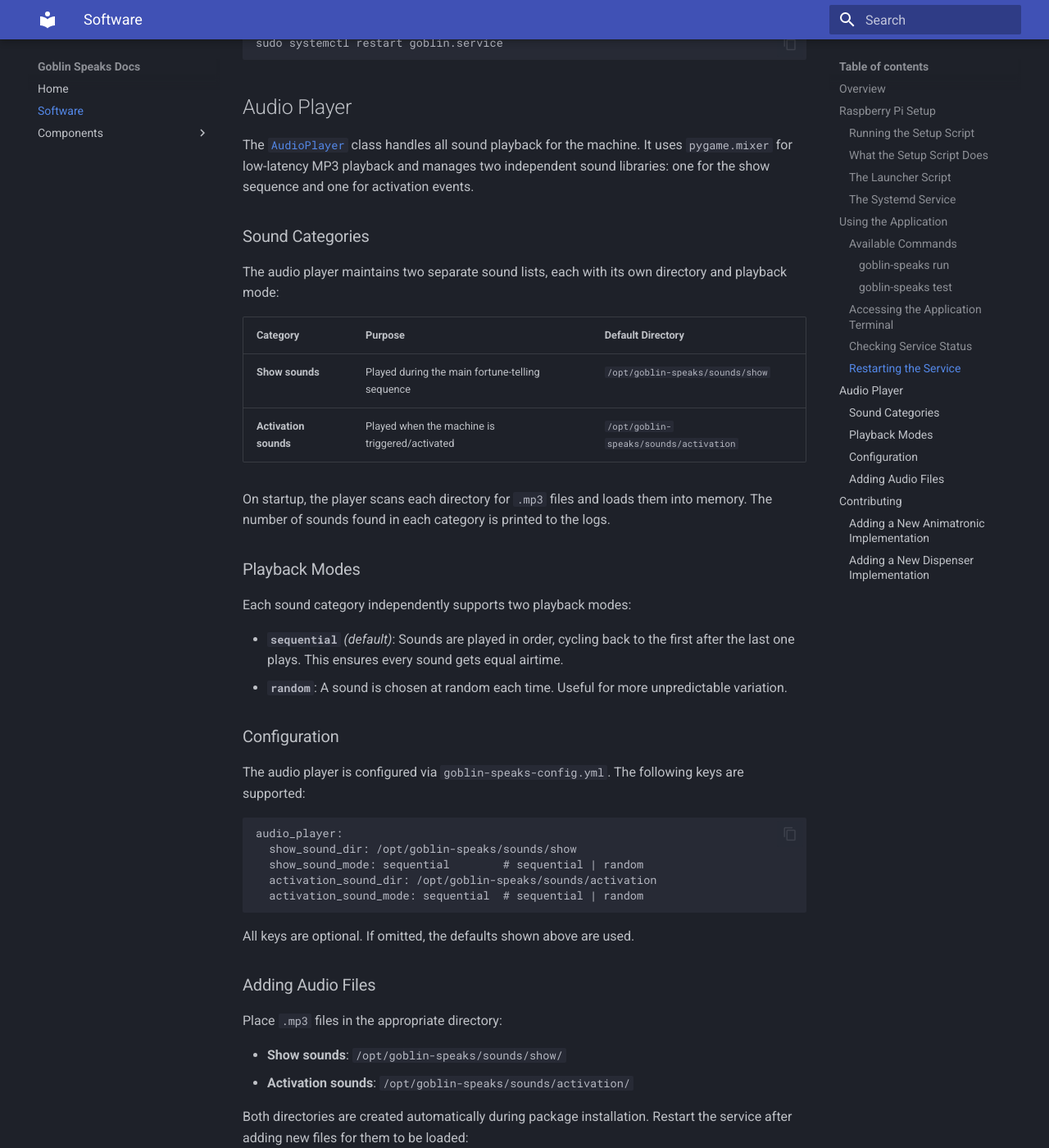
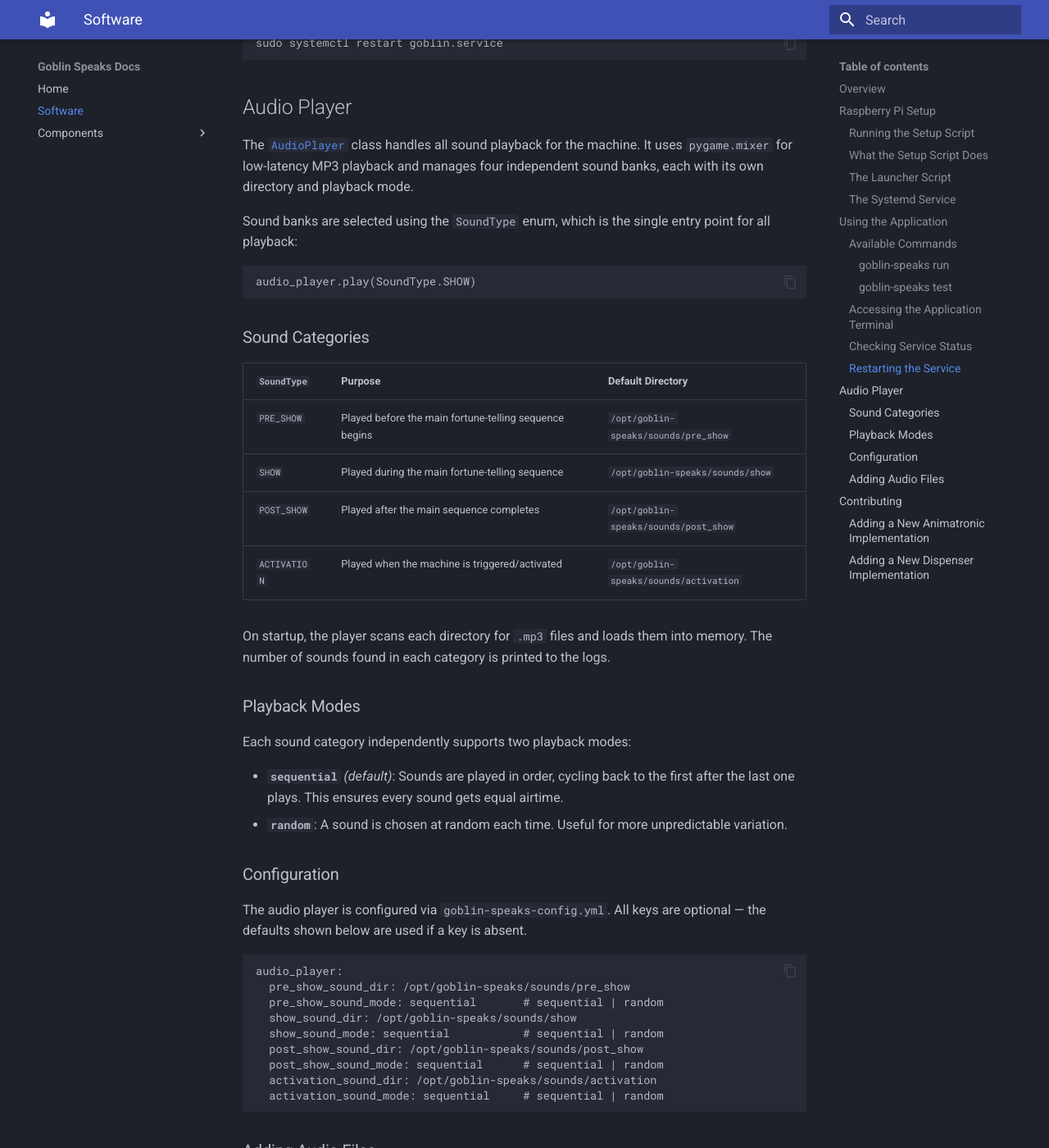
Before and after one commit to gobbolab/goblin-speaks, an MkDocs documentation site: the page built from docs/software.md, in a window 1280 px wide and 1400 px high, scrolled down 3453 px. Shown: the whole window at 82% size. Built offline with MkDocs 1.6.1 and Material for MkDocs 9.7.7, drawn with Linux system fonts in a browser that asks for light colours; some of the changed text lies outside the part shown.

Commit message:
pre/post show audio support

````diff
--- a/docs/software.md
+++ b/docs/software.md
@@ -124,16 +124,22 @@ sudo systemctl restart goblin.service
 
 ## Audio Player
 
-The [`AudioPlayer`](https://github.com/gobbolab/goblin-speaks/blob/main/src/audio_player.py) class handles all sound playback for the machine. It uses `pygame.mixer` for low-latency MP3 playback and manages two independent sound libraries: one for the show sequence and one for activation events.
+The [`AudioPlayer`](https://github.com/gobbolab/goblin-speaks/blob/main/src/audio_player.py) class handles all sound playback for the machine. It uses `pygame.mixer` for low-latency MP3 playback and manages four independent sound banks, each with its own directory and playback mode.
+
+Sound banks are selected using the `SoundType` enum, which is the single entry point for all playback:
+
+```python
+audio_player.play(SoundType.SHOW)
+```
 
 ### Sound Categories
 
-The audio player maintains two separate sound lists, each with its own directory and playback mode:
-
-| Category | Purpose | Default Directory |
+| `SoundType` | Purpose | Default Directory |
 |---|---|---|
-| **Show sounds** | Played during the main fortune-telling sequence | `/opt/goblin-speaks/sounds/show` |
-| **Activation sounds** | Played when the machine is triggered/activated | `/opt/goblin-speaks/sounds/activation` |
+| `PRE_SHOW` | Played before the main fortune-telling sequence begins | `/opt/goblin-speaks/sounds/pre_show` |
+| `SHOW` | Played during the main fortune-telling sequence | `/opt/goblin-speaks/sounds/show` |
+| `POST_SHOW` | Played after the main sequence completes | `/opt/goblin-speaks/sounds/post_show` |
+| `ACTIVATION` | Played when the machine is triggered/activated | `/opt/goblin-speaks/sounds/activation` |
 
 On startup, the player scans each directory for `.mp3` files and loads them into memory. The number of sounds found in each category is printed to the logs.
 
@@ -146,26 +152,30 @@ Each sound category independently supports two playback modes:
 
 ### Configuration
 
-The audio player is configured via `goblin-speaks-config.yml`. The following keys are supported:
+The audio player is configured via `goblin-speaks-config.yml`. All keys are optional — the defaults shown below are used if a key is absent.
 
 ```yaml
 audio_player:
+  pre_show_sound_dir: /opt/goblin-speaks/sounds/pre_show
+  pre_show_sound_mode: sequential       # sequential | random
   show_sound_dir: /opt/goblin-speaks/sounds/show
-  show_sound_mode: sequential        # sequential | random
+  show_sound_mode: sequential           # sequential | random
+  post_show_sound_dir: /opt/goblin-speaks/sounds/post_show
+  post_show_sound_mode: sequential      # sequential | random
   activation_sound_dir: /opt/goblin-speaks/sounds/activation
-  activation_sound_mode: sequential  # sequential | random
+  activation_sound_mode: sequential     # sequential | random
 ```
-
-All keys are optional. If omitted, the defaults shown above are used.
 
 ### Adding Audio Files
 
 Place `.mp3` files in the appropriate directory:
 
+- **Pre-show sounds**: `/opt/goblin-speaks/sounds/pre_show/`
 - **Show sounds**: `/opt/goblin-speaks/sounds/show/`
+- **Post-show sounds**: `/opt/goblin-speaks/sounds/post_show/`
 - **Activation sounds**: `/opt/goblin-speaks/sounds/activation/`
 
-Both directories are created automatically during package installation. Restart the service after adding new files for them to be loaded:
+All four directories are created automatically during package installation. Restart the service after adding new files for them to be loaded:
 
 ```bash
 sudo systemctl restart goblin.service
````
Also changed, not shown: 4 other files.
